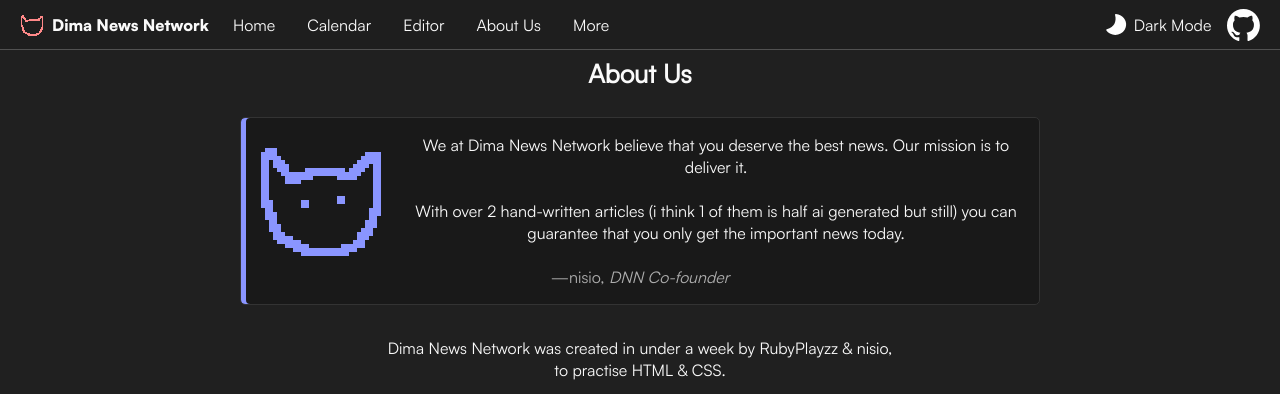
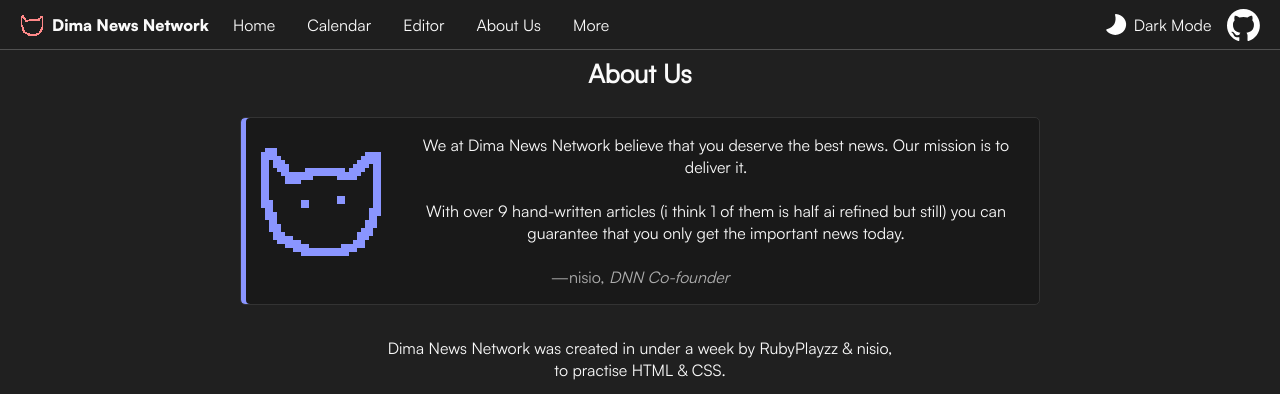
Before and after one commit to RubyPlayzz/DimaNewsNetwork, a Jekyll site: the page built from about-us.html, in a window 1280 px wide and 900 px high. Shown: the top 394 px of the window. Built offline with Jekyll 4.4.1, drawn with Linux system fonts in a browser that asks for light colours.

Commit message:
Update article count in about-us.html

```diff
--- a/about-us.html
+++ b/about-us.html
@@ -33,7 +33,7 @@
                     </p>
                     <br>
                     <p>
-                        With over 2 hand-written articles (i think 1 of them is half ai generated but still) you can
+                        With over 9 hand-written articles (i think 1 of them is half ai refined but still) you can
                         guarantee that
                         you
                         only get the important news today.
```
